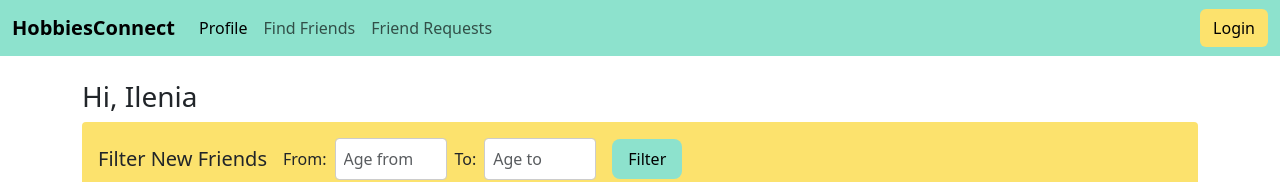
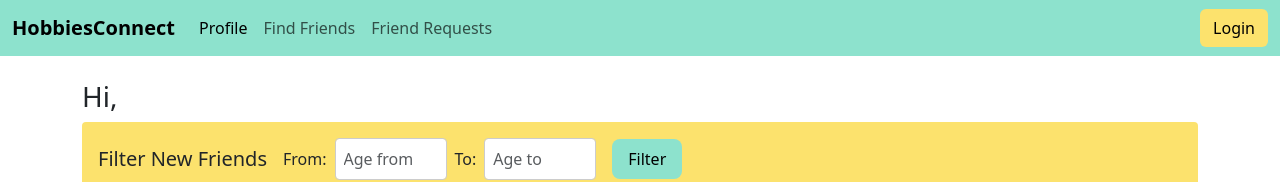
Before and after one commit to ileniadigital/HobbiesConnect, a Vue app in the folder frontend/: page /findfriends in a window 1280 px wide. Shown: the top 182 px of the page. Built offline with nearby package versions, Linux system fonts and the light colour scheme; no server answers.

Commit message:
changed name on each page to be dynamic

```diff
--- a/frontend/src/pages/FindFriends.vue
+++ b/frontend/src/pages/FindFriends.vue
@@ -14,6 +14,7 @@
 
 <script lang="ts">
 import { defineComponent, ref, computed } from "vue";
+import { useMainStore } from "../data/data";
 import Filter from "../components/Filter.vue";
 import Friend from "../components/Friend.vue";
 import Pagination from "../components/Pagination.vue";
@@ -26,11 +27,13 @@ export default defineComponent({
 
     },
     setup() {
+        const mainStore = useMainStore();
         const currentPage = ref(1);
         const itemsPerPage = ref(10);
         const ageFrom = ref(0);
         const ageTo = ref(Infinity);
 
+        // CHANGE THIS TO GET IT FROM MAIN STORE
         const friends = ref([
             { name: "Alice", age: 25, hobbies: ["reading", "hiking"] },
             { name: "Bob", age: 30, hobbies: ["swimming", "biking"] },
@@ -85,7 +88,7 @@ export default defineComponent({
         };
 
         return {
-            name: "Ilenia", // Change this to dynamic data
+            name: mainStore.user.first_name,
             currentPage,
             itemsPerPage,
             ageFrom,
--- a/frontend/src/pages/FriendRequests.vue
+++ b/frontend/src/pages/FriendRequests.vue
@@ -4,6 +4,7 @@
       {{ title }}
     </div>
     <hr />
+    <div class="h3">Hi, {{ name }}</div>
 
     <div class="row">
       <!-- Pending Requests -->
@@ -80,6 +81,7 @@ export default defineComponent({
 
     return {
       title: "Friend Requests",
+      name: mainStore.user.first_name,
       pendingRequests,
       acceptedRequests,
       isDeleteModalVisible,
```
Also changed, not shown: 1 other file (tests, documents, lock files or other folders).
